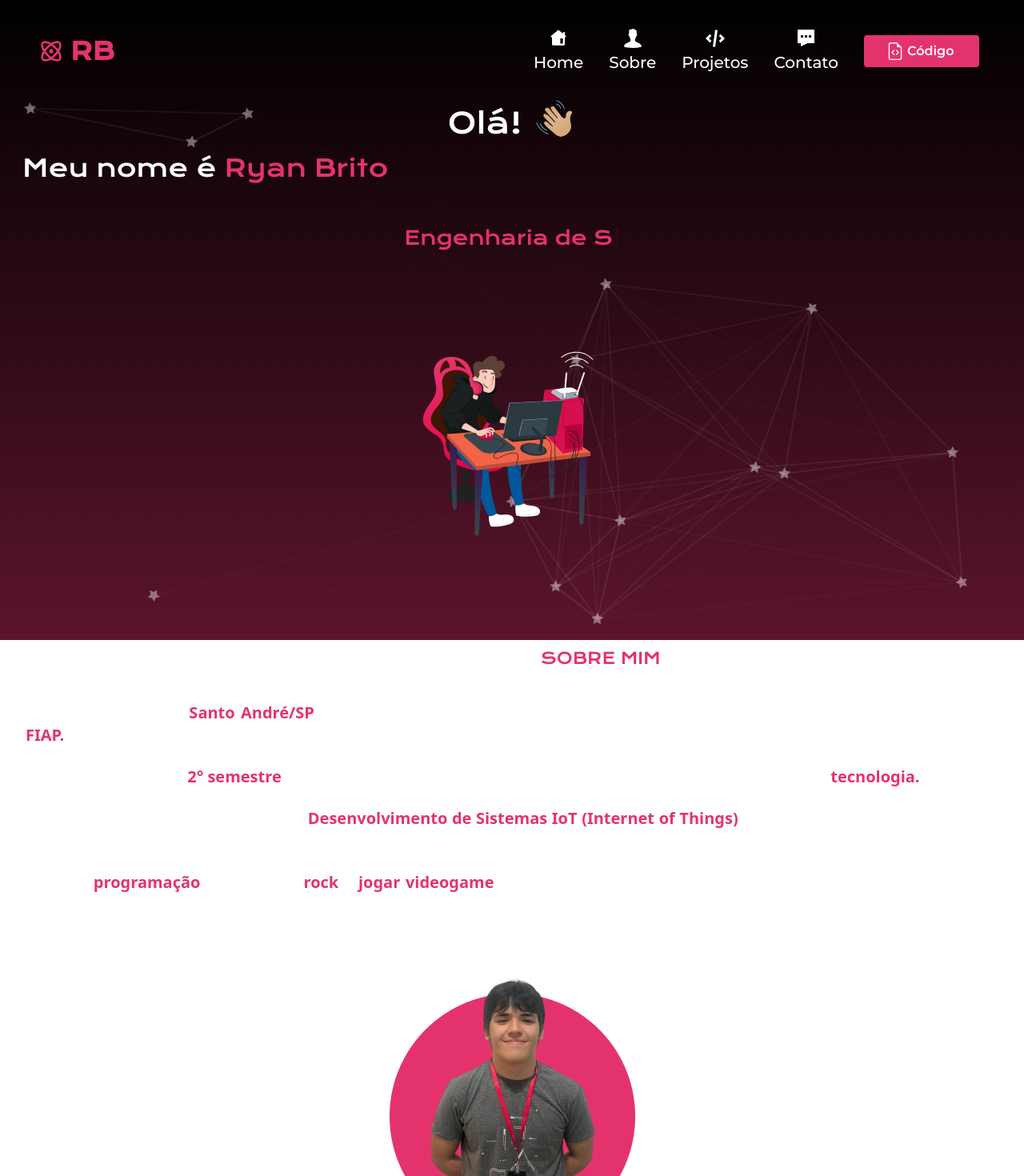
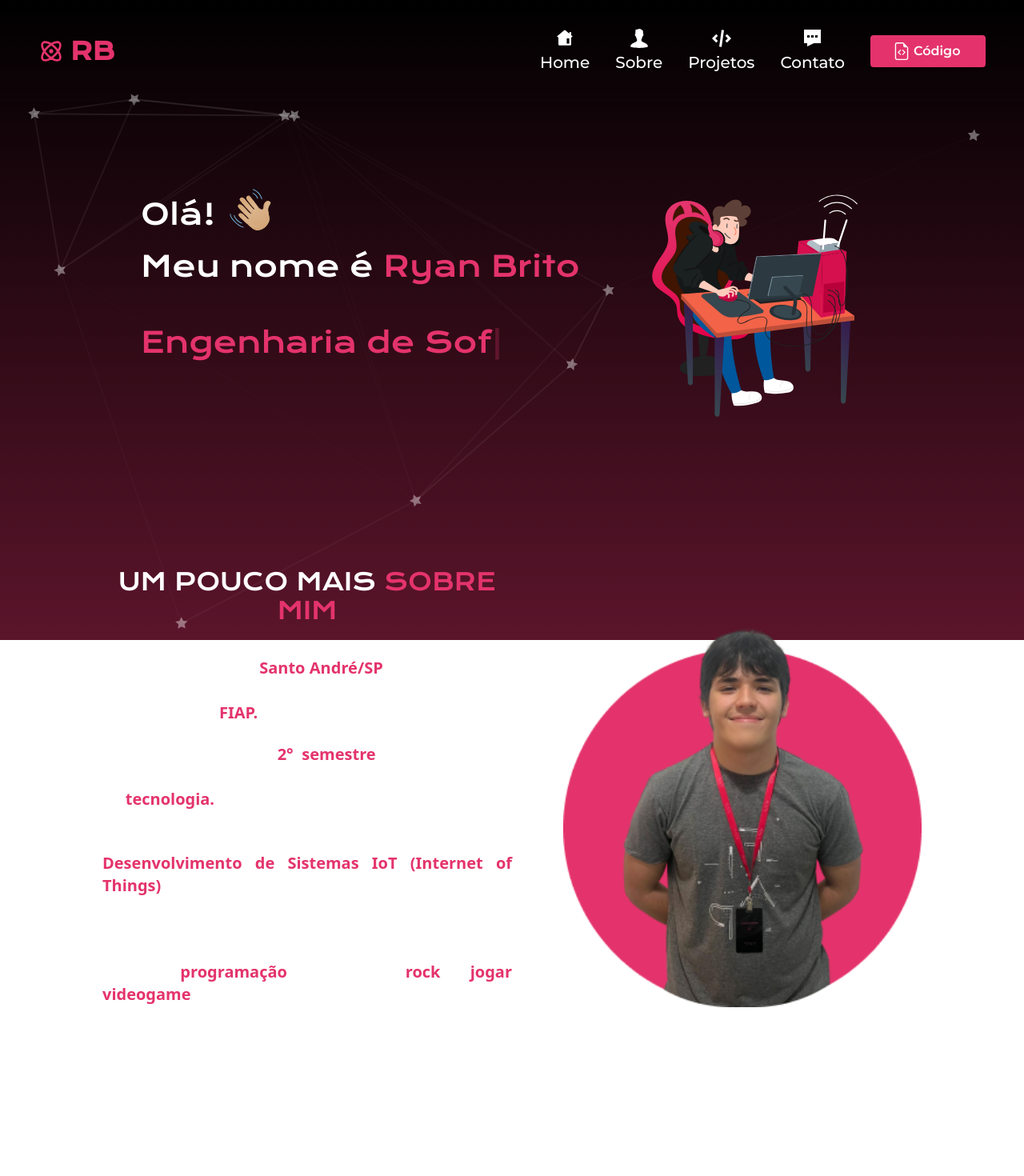
Before and after one commit to ryanbritodev/portfolio-react, a React (Vite) app: page / in a window 1280 px wide. Shown: the top 1470 px of the page at 80% size. Built offline with nearby package versions, Linux system fonts and the light colour scheme.

Commit message:
Responsividade Home

```diff
--- a/src/components/Home/GitHub.jsx
+++ b/src/components/Home/GitHub.jsx
@@ -1,14 +1,41 @@
+import { useState, useEffect } from "react";
 import GitHubCalendar from "react-github-calendar";
 
 function Github() {
+  const [fontSize, setFontSize] = useState(getFontSize());
+
+  // Função para determinar o tamanho da fonte com base na largura da tela
+  function getFontSize() {
+    const width = window.innerWidth;
+    if (width < 768) {
+      return 10;
+    } else if (width >= 768 && width < 1200) {
+      return 20;
+    } else {
+      return 30;
+    }
+  }
+
+  // Atualiza o tamanho da fonte quando a janela é redimensionada
+  useEffect(() => {
+    function handleResize() {
+      setFontSize(getFontSize());
+    }
+
+    window.addEventListener("resize", handleResize);
+    return () => {
+      window.removeEventListener("resize", handleResize);
+    };
+  }, []);
+
   return (
     <div>
       <GitHubCalendar
         username="ryanbritodev"
         blockSize={15}
-        blockMargin={5}
+        blockMargin={6}
         color="#E4336C"
-        fontSize={10}
+        fontSize={fontSize}
       />
     </div>
   );
--- a/src/components/Home/Home.jsx
+++ b/src/components/Home/Home.jsx
@@ -7,27 +7,27 @@ import Github from "./GitHub";
 function Home() {
     return (
         <>
-        <header className="flex flex-col w-full items-center mt-20 py-10 px-7">
-            <div className="flex flex-col text-start text-white justify-center items-center w-full">
+        <header className="flex flex-col w-full items-center mt-28 py-10 px-7 md:flex-row md:justify-between md:px-20 md:mt-44 lg:px-44 max-w-screen-2xl mx-auto">
+            <div className="flex flex-col text-start text-white justify-center items-center w-full md:items-start">
                 <div className="flex items-center space-x-3">
-                    <h1 className="text-4xl text-start font-krona">Olá!</h1>
-                    <img src={MaoIcon} alt="Mão Icon" className="wave w-14 h-14 mb-3 " />
+                    <h1 className="text-4xl text-start font-krona text:text-[2.4rem] md:text-4xl">Olá!</h1>
+                    <img src={MaoIcon} alt="Mão Icon" className="wave w-14 h-14 mb-3 md:w-16 md:h-16" />
                 </div>
-                <h1 className="text-3xl font-krona leading-normal w-full text-center md:text-left">
+                <h1 className="text-3xl font-krona leading-normal w-full text-center md:text-left text:text-[2.4rem] md:text-4xl md:leading-normal">
                     Meu nome é <span className="text-fiap whitespace-nowrap">Ryan Brito</span>
                 </h1>
-                <div className="flex text-center mt-12 mb-16 h-10 text-2xl">
+                <div className="flex text-center mt-12 mb-16 h-10 text-2xl text:text-4xl md:text-start">
                     <Type/>
                 </div>
             </div>
-            <div className="flex justify-center mt-8">
-                <img src={Ryan} alt="Desenho Ryan" className="w-64 h-64" />
+            <div className="flex justify-center mt-8 md:mt-0 md:w-1/2 md:justify-end">
+                <img src={Ryan} alt="Desenho Ryan" className="w-64 h-64 text:w-80 text:h-80 md:w-96 md:h-full" />
             </div>
         </header>
 
-        <section className="flex flex-col items-center p-8 py-24 text-white">
-            <div className="text-xl text-justify w-full ">
-                <h1 className="text-xl text-center font-krona mb-10">UM POUCO MAIS <span className="text-fiap">SOBRE MIM</span></h1>
+        <section className="flex flex-col items-center p-8 py-24 text-white md:flex-row md:justify-between md:items-center md:px-20 md:py-36 lg:px-32 max-w-screen-2xl mx-auto">
+            <div className="text-xl text-justify w-full md:w-1/2 md:text-justify">
+                <h1 className="text-xl text-center font-krona mb-10 text:text-2xl md:text-3xl">UM POUCO MAIS <span className="text-fiap">SOBRE MIM</span></h1>
                 <p className="mb-6">
                     Nascido e criado em <span className="text-fiap font-bold">Santo André/SP</span>, tenho 19 anos e atuo como Estagiário de TI e Estudante de Engenharia de Software na <span className="text-fiap font-bold">FIAP.</span>
                 </p>
@@ -37,19 +37,22 @@ function Home() {
                 <p className="mb-6">
                     Um dos meus maiores interesses é o <span className="text-fiap font-bold">Desenvolvimento de Sistemas IoT (Internet of Things)</span>, pois acredito que essa tecnologia pode transformar o modo como interagimos com o mundo à nossa volta.
                 </p>
-                <p className="mb-6">
+                <p>
                     Além da <span className="text-fiap font-bold">programação</span>, adoro ouvir <span className="text-fiap font-bold">rock</span> e <span className="text-fiap font-bold">jogar videogame</span> nas horas vagas, o que sempre me inspira a ser criativo e focado nos projetos que estou desenvolvendo.
                 </p>
             </div>
-            <div className="flex justify-center mt-10">
-                <img src={RyanProfile} alt="Foto de Perfil Ryan" className="w-full h-full" />
+            <div className="flex justify-end mt-10 md:mt-0 md:w-1/2 pl-6">
+                <img src={RyanProfile} alt="Foto de Perfil Ryan" className="w-80 h-auto xl:w-full md:max-w-md"/>
             </div>
         </section>
-        <section className="flex flex-col justify-center p-10 text-white mb-5">
-            <h1 className="font-krona text-white text-xl text-center mb-3">
+
+        <section className="flex flex-col justify-center p-10 text-white mb-5 max-w-screen-lg mx-auto">
+            <h1 className="font-krona text-white text-xl text-center mb-3 text:text-3xl">
                 Minhas <strong className="flex text-fiap justify-center">CONTRIBUIÇÕES</strong>
             </h1>
-            <Github />
+            <div className="w-full max-w-4xl mx-auto">
+                <Github />
+            </div>
         </section>
         </>
     );
--- a/src/components/Nav.jsx
+++ b/src/components/Nav.jsx
@@ -46,7 +46,7 @@ const Nav = () => {
 
         {/* Navegação */}
         <ul
-          className={`md:flex md:items-center md:pb-0 px-2 pb-12 absolute md:static bg-fiap md:bg-transparent md:z-auto z-[1000] left-0 w-full md:w-auto transition-all duration-500 ease-in-out ${
+          className={`md:flex md:items-center md:pb-0 pb-12 absolute md:static bg-fiap md:bg-transparent md:z-auto z-[1000] left-0 w-full md:w-auto transition-all duration-500 ease-in-out ${
             open ? "top-[6.7rem] opacity-100" : "top-[-490px] opacity-0"
           } md:opacity-100 md:top-0`}
         >
--- a/src/components/Particle.jsx
+++ b/src/components/Particle.jsx
@@ -1,10 +1,33 @@
+import React, { useState, useEffect } from "react";
 import Particles from "react-tsparticles";
 import { loadFull } from "tsparticles";
 
 function Particle() {
-    async function loadParticles(main){
-        await loadFull(main)
+    const [particleNumber, setParticleNumber] = useState(getParticleNumber());
+
+    // Função para determinar o número de partículas com base na largura da tela
+    function getParticleNumber() {
+        return window.innerWidth < 768 ? 6 : 10;
     }
+
+    // Hook para atualizar o número de partículas quando a tela for redimensionada
+    useEffect(() => {
+        function handleResize() {
+            setParticleNumber(getParticleNumber());
+        }
+
+        window.addEventListener("resize", handleResize);
+
+        // Limpa o event listener quando o componente for desmontado
+        return () => {
+            window.removeEventListener("resize", handleResize);
+        };
+    }, []);
+
+    async function loadParticles(main) {
+        await loadFull(main);
+    }
+
     return (
         <Particles
             id="tsparticles"
@@ -16,7 +39,7 @@ function Particle() {
                 },
                 "particles": {
                     "number": {
-                "value": 15,
+                        "value": particleNumber,
                         "density": {
                             "enable": false,
                             "value_area": 800
@@ -121,15 +144,15 @@ function Particle() {
                 },
                 "retina_detect": true,
                 "background": {
-            "color":"#2D2D2D",
-            "image":  "linear-gradient(to bottom, #000000, #E4336C 250%)",
+                    "color": "#2D2D2D",
+                    "image": "linear-gradient(to bottom, #000000, #E4336C 250%)",
                     "position": "50% 50%",
                     "repeat": "no-repeat",
                     "size": "cover"
                 }
             }}
         />
-    )
+    );
 }
 
 export default Particle;
--- a/src/components/Type.jsx
+++ b/src/components/Type.jsx
@@ -8,7 +8,9 @@ function Type() {
           strings: [
             "Engenharia de Software",
             "Estagiário de TI",
-            "Desenvolvedor"
+            "Desenvolvedor",
+            "Tecnologia",
+            "Programação"
           ],
           autoStart: true,
           loop: true,
--- a/tailwind.config.js
+++ b/tailwind.config.js
@@ -20,6 +20,7 @@ export default {
       screens: {
         'md': '795px',
         'large': '1440px',
+        'text': '500px',
       }
     },
   },
```
Lines whose indentation alone changed are shown as unchanged.
